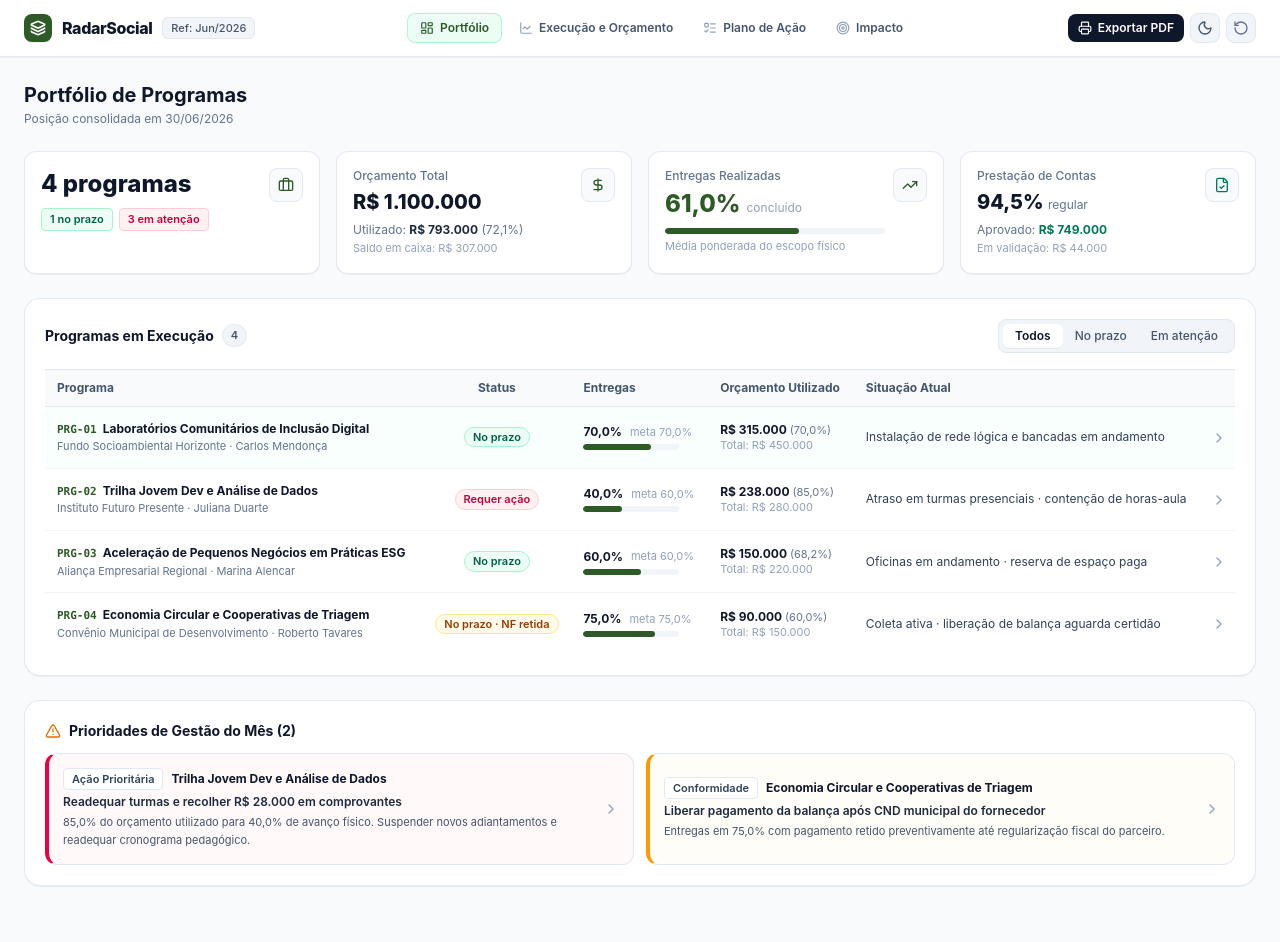
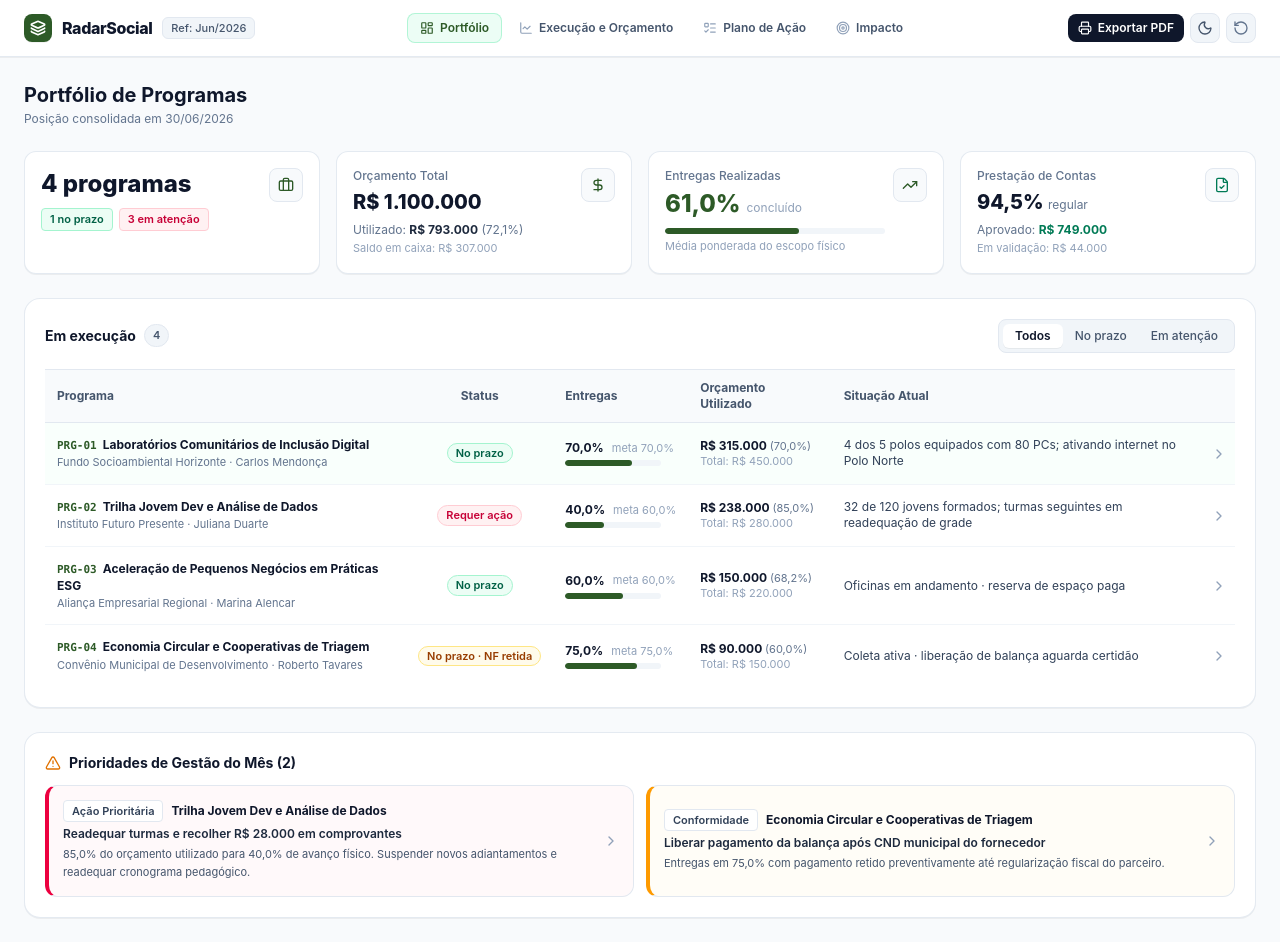
Before and after one commit to thaycarv/radarsocial, a React (Vite) app: page / in a window 1280 px wide. Before the commit the page ends 910 px from the top, so only its background shows below. Built offline with nearby package versions, Linux system fonts and the light colour scheme.

Commit message:
refactor(portfolio): table title to Em execução, tangible headlines for PRG-01 and PRG-02

```diff
--- a/src/components/dashboard/PortfolioOverview.jsx
+++ b/src/components/dashboard/PortfolioOverview.jsx
@@ -189,7 +189,7 @@ export const PortfolioOverview = ({ onNavigate }) => {
         <div className="flex flex-col sm:flex-row sm:items-center justify-between gap-3">
           <div className="flex items-center gap-2">
             <h2 className="text-sm font-bold text-slate-900">
-              {filter === 'Todos' ? 'Programas em Execução' : `Programas · ${filter}`}
+              {filter === 'Todos' ? 'Em execução' : `Em execução · ${filter}`}
             </h2>
             <span className="px-2 py-0.5 rounded-full bg-slate-100 text-slate-600 text-[11px] font-semibold border border-slate-200">
               {filteredProjects.length}
--- a/src/context/ProjectContext.jsx
+++ b/src/context/ProjectContext.jsx
@@ -12,10 +12,10 @@ import {
 } from '../utils/calculations';
 
 const STORAGE_KEYS = {
-  projects: 'radarsocial_v7_projects',
-  followUps: 'radarsocial_v7_followups',
-  evidences: 'radarsocial_v7_evidences',
-  theme: 'radarsocial_v7_theme'
+  projects: 'radarsocial_v8_projects',
+  followUps: 'radarsocial_v8_followups',
+  evidences: 'radarsocial_v8_evidences',
+  theme: 'radarsocial_v8_theme'
 };
 
 // Purge all legacy storage keys to guarantee no cached institutional names linger in client browsers
--- a/src/data/mockData.js
+++ b/src/data/mockData.js
@@ -14,7 +14,7 @@ export const INITIAL_PROJECTS = [
     strategicAxis: 'Inclusão Digital',
     manager: 'Carlos Mendonça',
     funder: 'Fundo Socioambiental Horizonte',
-    operationalHeadline: 'Instalação de rede lógica e bancadas em andamento',
+    operationalHeadline: '4 dos 5 polos equipados com 80 PCs; ativando internet no Polo Norte',
     startDate: '10/01/2026',
     endDate: '31/08/2026',
     plannedPhysical: 70,
@@ -115,7 +115,7 @@ export const INITIAL_PROJECTS = [
     strategicAxis: 'Qualificação e Empregabilidade',
     manager: 'Juliana Duarte',
     funder: 'Instituto Futuro Presente',
-    operationalHeadline: 'Atraso em turmas presenciais · contenção de horas-aula',
+    operationalHeadline: '32 de 120 jovens formados; turmas seguintes em readequação de grade',
     startDate: '01/02/2026',
     endDate: '30/09/2026',
     plannedPhysical: 60,
```
